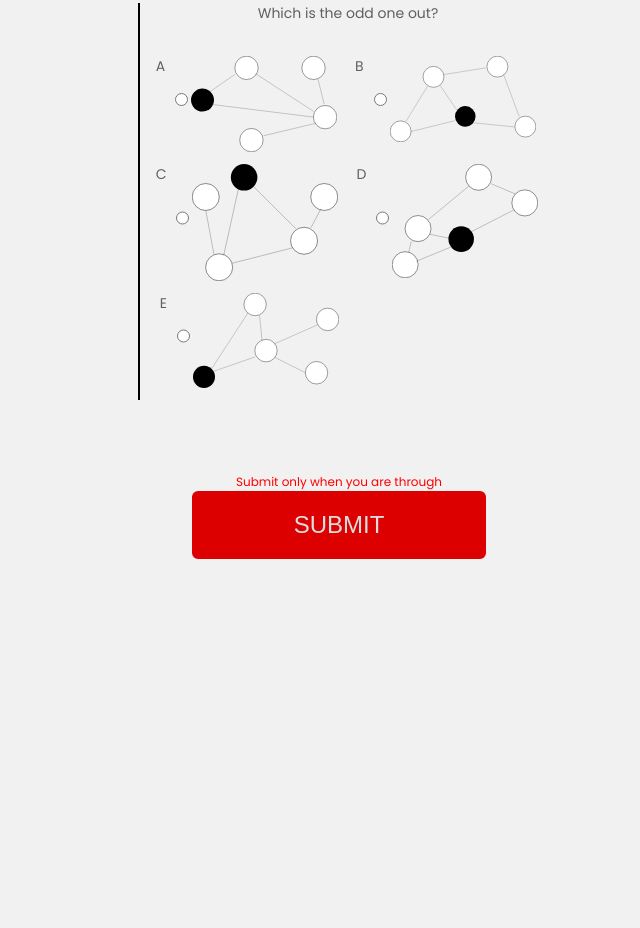
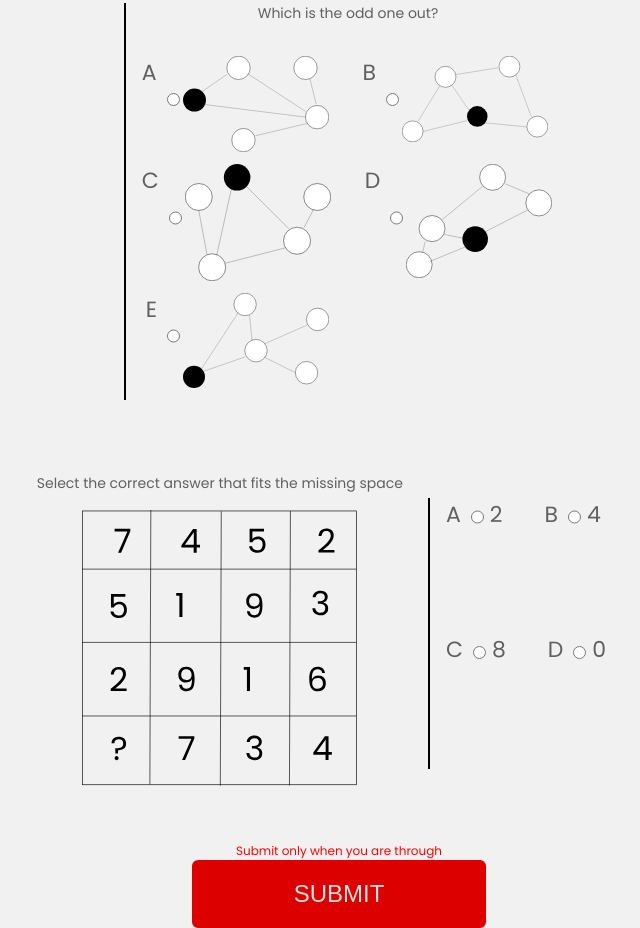
Before and after one commit to fbt0wizard/IQ-TEST, a plain HTML site: page test-page.html in a window 1280 px wide. Shown: the part 932-1860 px from the top of the page, without its empty margins (301-941 px from the left). Before the commit the page ends 1491 px from the top, so only its background shows below. Drawn offline with Linux system fonts and the light colour scheme.

Commit message:
more question

```diff
--- a/css/test-page.css
+++ b/css/test-page.css
@@ -96,7 +96,7 @@ body {
 }
 
 #answerTop {
-    margin-left: 1rem;
+    margin-left: 2rem;
 }
 
 #answerAlone {
@@ -105,6 +105,7 @@ body {
 
 .answer-top p, .special p {
     padding-right: 10px;
+    font-size: 22px;
 }
 .answer-top img {
     width: 80px;
@@ -150,6 +151,11 @@ body {
     text-decoration: none;
 }
 
+#q4A, #q4B, #q4C, #q4D {
+    margin-right: 6px;
+    margin-top: -92px;
+}
+
 @media screen and (max-width: 583px) {
     .question-wrapper {
         display: grid;
--- a/test-page.html
+++ b/test-page.html
@@ -116,10 +116,38 @@
         </div>
     </div>
 
+    <div class="question-wrapper">
+
+        <div class="question">
+            <p>Select the correct answer that fits the missing space</p>
+            <img src="/questions/q4.svg" alt="" width="300px">
+        </div>
+        <div class="answer">
+            <div class="answer-top">
+                <p >A</p>
+                <input type="radio" id="q4A" name="q4" value="a">
+                <label for="q4A"><p>2</p></label>
+                <p id="answerTop">B</p>
+                <input type="radio" id="q4B" name="q4" value="b">
+                <label for="q4B"><p>4</p></label>
+            </div>
+            <div class="answer-top">
+                <p>C</p>
+                <input type="radio" id="q4C" name="q4" value="c">
+                <label for="q4C"><p>8</p></label>
+                <p id="answerTop">D</p>
+                <input type="radio" id="q4D" name="q4" value="d">
+                <label for="q4D"><p>0</p></label>
+            </div>
+        </div>
+    </div>
+
     <div class="action">
         <p class="label">Submit only when you are through</p>
         <button> SUBMIT</button>
     </div>
+
+
 
 </form>
 
```
Also changed, not shown: questions/q4.svg (added).
